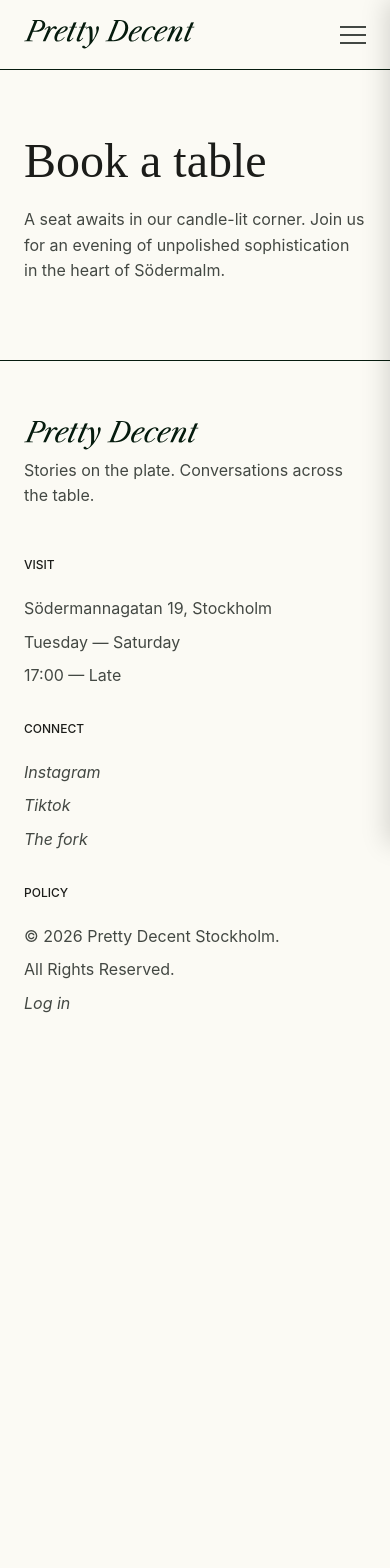
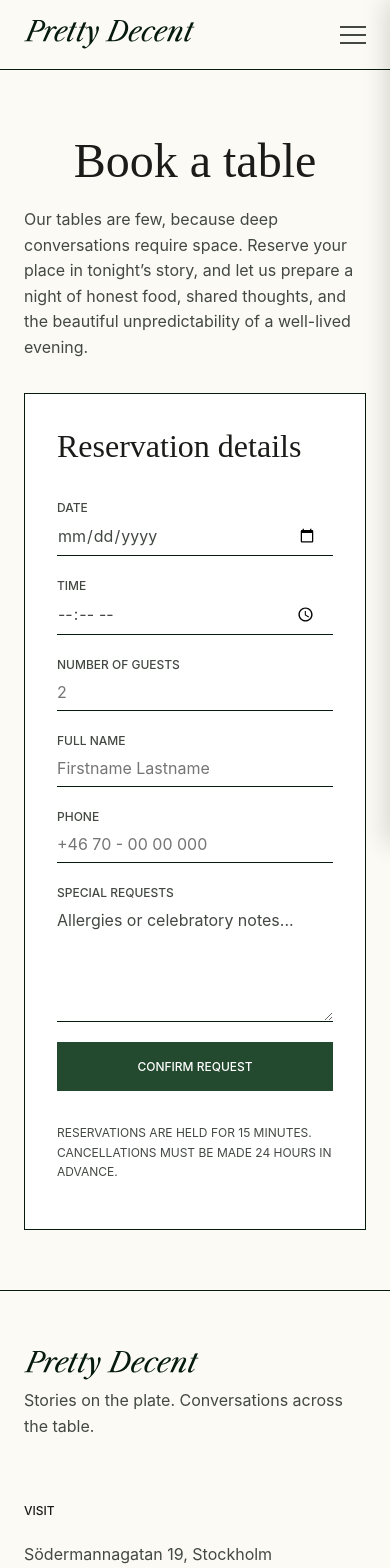
Before and after one commit to Jwcub/PrettyDecent_frontend, an Angular app: page /booking in a window 390 px wide. Shown: the top 1568 px of the page. Before the commit the page ends 1076 px from the top, so only its background shows below. Built offline with nearby package versions, Linux system fonts and the light colour scheme.

Commit message:
Lägg till utseende för booking

```diff
--- a/src/app/layout/footer/footer.css
+++ b/src/app/layout/footer/footer.css
@@ -23,7 +23,8 @@ footer a:hover {
     grid-template-columns: repeat(4, 1fr);
     padding-top: 60px;
     padding-bottom: 60px;
-    gap: var(--space-xl);
+    column-gap: var(--space-xl);
+    row-gap: var(--space-2xl);
 
     & > div {
         display: flex;
@@ -32,9 +33,15 @@ footer a:hover {
     }
 }
 
+@media(max-width: 950px) {
+    .footer-container {
+        grid-template-columns: repeat(2, 1fr);
+    }
+}
+
+
 @media(max-width: 700px) {
     .footer-container {
         grid-template-columns: 1fr;
-        grid-template-rows: repeat(4, auto);
     }
 }
--- a/src/app/pages/about/about.css
+++ b/src/app/pages/about/about.css
@@ -0,0 +1,4 @@
+.about-container {
+    padding-top: 60px;
+    padding-bottom: 60px;
+}
--- a/src/app/pages/about/about.html
+++ b/src/app/pages/about/about.html
@@ -1 +1,4 @@
-<p>about works!</p>
+<div class="container about-container">
+    <h1>About</h1>
+    <p>A seat awaits in our candle-lit corner. Join us for an evening of unpolished sophistication in the heart of Södermalm.</p>
+</div>
--- a/src/app/pages/booking/booking.css
+++ b/src/app/pages/booking/booking.css
@@ -1,4 +1,55 @@
 .booking-container {
     padding-top: 60px;
     padding-bottom: 60px;
+    display: flex;
+    flex-direction: column;
+    align-items: center;
+    max-width: 700px;
 }
+
+.booking {
+    display: flex;
+    flex-direction: column;
+    gap: var(--space-md);
+    padding: var(--space-xl);
+    border: 1px solid var(--tertiary-color);
+    background-color: var(--white);
+    margin-top: var(--space-md);
+}
+
+.booking-twocol {
+    display: flex;
+    gap: var(--space-md);
+}
+
+.booking h2 {
+    font-size: 2rem;
+}
+
+.booking label {
+    flex-grow: 1;
+    display: flex;
+    flex-direction: column;
+    font-size: 12px;
+    text-transform: uppercase;
+}
+
+.half {
+    flex-basis: 50%;
+}
+
+.confirm-booking {
+    padding: var(--space-md);
+}
+
+.booking-info {
+    font-size: var(--smal-text);
+    text-transform: uppercase;
+    margin-top: var(--space-md);
+}
+
+@media(max-width: 700px) {
+    .booking-twocol {
+        flex-direction: column;
+    }
+}
--- a/src/app/pages/booking/booking.html
+++ b/src/app/pages/booking/booking.html
@@ -1,4 +1,44 @@
 <div class="container booking-container">
     <h1>Book a table</h1>
-    <p>A seat awaits in our candle-lit corner. Join us for an evening of unpolished sophistication in the heart of Södermalm.</p>
+    <p>Our tables are few, because deep conversations require space. Reserve your place in tonight’s story, and let us prepare a night of honest food, shared thoughts, and the beautiful unpredictability of a well-lived evening.</p>
+
+    <form class="booking">
+        <h2>Reservation details</h2>
+        <div class="booking-twocol">
+            <label class="half">Date
+                <input type="date">
+            </label>
+
+            <label class="half">Time
+                <input type="time">
+            </label>
+        </div>
+
+        <div>
+            <label>Number of guests
+                <input type="number" placeholder="2">
+            </label>
+        </div>
+
+        <div class="booking-twocol">
+            <label class="half">Full name
+                <input type="text" placeholder="Firstname Lastname">
+            </label>
+
+            <label class="half">Phone
+                <input type="tel" placeholder="+46 70 - 00 00 000">
+            </label>
+        </div>
+
+        <div>
+            <label>Special requests
+                <textarea>Allergies or celebratory notes...</textarea>
+            </label>
+        </div>
+
+        <button class="btn confirm-booking">Confirm request</button>
+
+        <p class="booking-info">Reservations are held for 15 minutes. Cancellations must be made 24 hours in advance.</p>
+
+    </form>
 </div>
--- a/src/app/pages/contact/contact.css
+++ b/src/app/pages/contact/contact.css
@@ -0,0 +1,20 @@
+.contact-container {
+    padding-top: 60px;
+    padding-bottom: 60px;
+}
+
+.contact-grid {
+    display: grid;
+    grid-template-columns: 2fr 4fr;
+    column-gap: 60px;
+}
+
+.contactform {
+    background-color: #F5F3EE;
+    padding: var(--space-xl);
+}
+
+.contactform label {
+    font-size: 12px;
+    text-transform: capitalize;
+}
--- a/src/app/pages/contact/contact.html
+++ b/src/app/pages/contact/contact.html
@@ -1 +1,26 @@
-<p>Contact works!</p>
+<div class="container contact-container">
+    <h1>Contact us</h1>
+    <p>A seat awaits in our candle-lit corner. Join us for an evening of unpolished sophistication in the heart of Södermalm.</p>
+
+    <div class="contact-grid">
+        <section>
+            <figure>
+                <img src="desert.jpg" alt="desert" class="imageframe">
+                <figcaption>White Chocolate Shell with lemon mousse and lingonberries</figcaption>
+            </figure>
+        </section>
+
+        <section>
+            <form class="contactform">
+                <label>Name</label>
+                <input type="text">
+
+                <label>Email</label>
+                <input type="email">
+
+                <label>Message</label>
+                <textarea></textarea>
+            </form>
+        </section>
+    </div>
+</div>
--- a/src/app/pages/homepage/homepage.html
+++ b/src/app/pages/homepage/homepage.html
@@ -13,7 +13,7 @@
         <div class="hero-right">
             <figure>
                 <img src="gron.jpg" alt="Tables in restaurant" class="imageframe">
-                <figcaption>Variation på gurka och dragon.</figcaption>
+                <figcaption>Cucumber gazpacho</figcaption>
             </figure>
         </div>
     </div>
--- a/src/styles.css
+++ b/src/styles.css
@@ -7,6 +7,7 @@
     --text-dark: #1B1C19;
     --text-main: #434843;
     --text-white: #ffffff;
+    --white: #ffffff;
     --bg-main: #FBFAF4;
 
     /* Typography */
@@ -14,6 +15,7 @@
     --font-serif: 'Libre Caslon Text', serif;
     --line-height-base: 1.6;
     --line-height-heading: 1.25;
+    --smal-text: 0.75rem;
 
     /* Spacing  */
     --space-xs: 0.25rem;  /* 4px */
@@ -133,22 +135,22 @@ a:hover, a:focus {
 /* FORMS */
 input[type="text"],
 input[type="email"],
-input[type="password"],
 input[type="number"],
-input[type="search"],
 input[type="tel"],
-input[type="url"],
+input[type="date"],
+input[type="time"],
 textarea,
 select {
     width: 100%;
     font-family: inherit;
     font-size: 1rem;
-    padding: var(--space-sm) var(--space-md);
+    padding: var(--space-sm) var(--space-md) var(--space-sm) 0;
     color: var(--text-main);
     background-color: var(--bg-surface);
-    border: 1px solid var(--border-color);
-    border-radius: var(--radius-sm);
-    transition: border-color var(--transition-fast), box-shadow var(--transition-fast);
+    border-top: 0;
+    border-left: 0;
+    border-right: 0;
+    border-bottom: 1px solid var(--tertiary-color);
     appearance: none;
 }
 
```
Also changed, not shown: public/desert.jpg (added).
